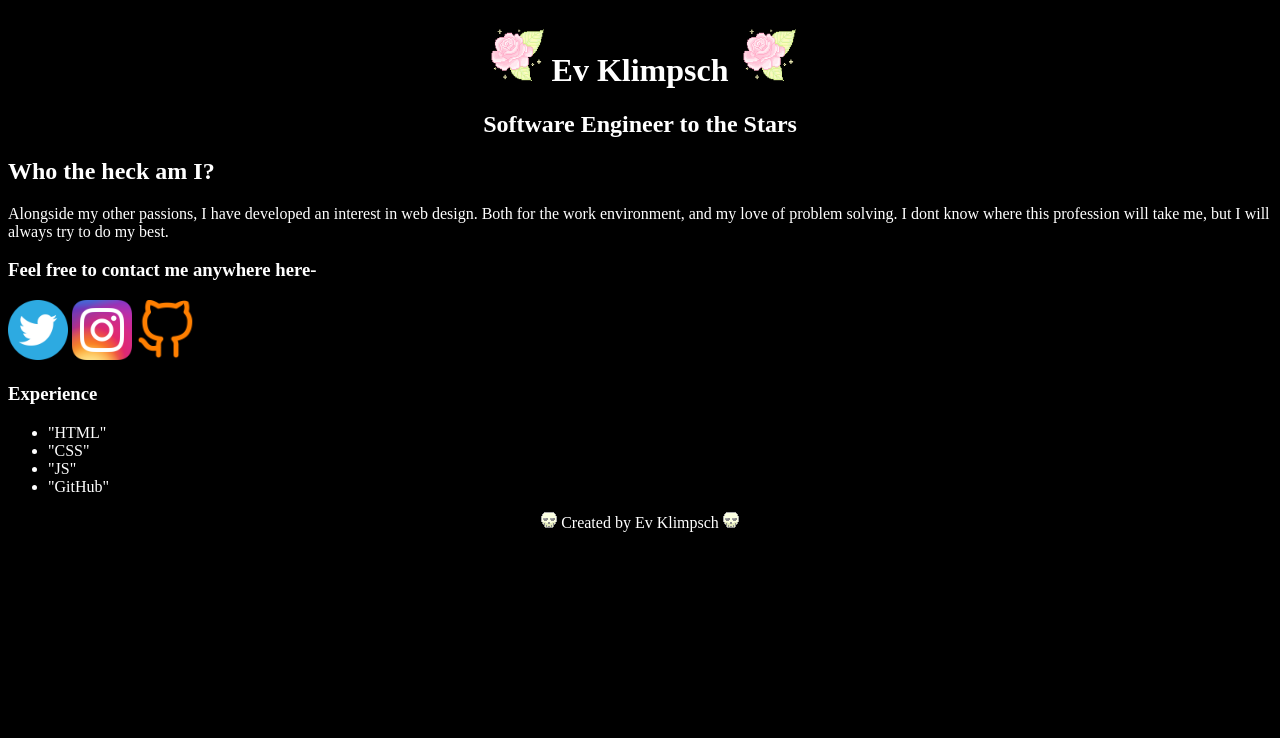
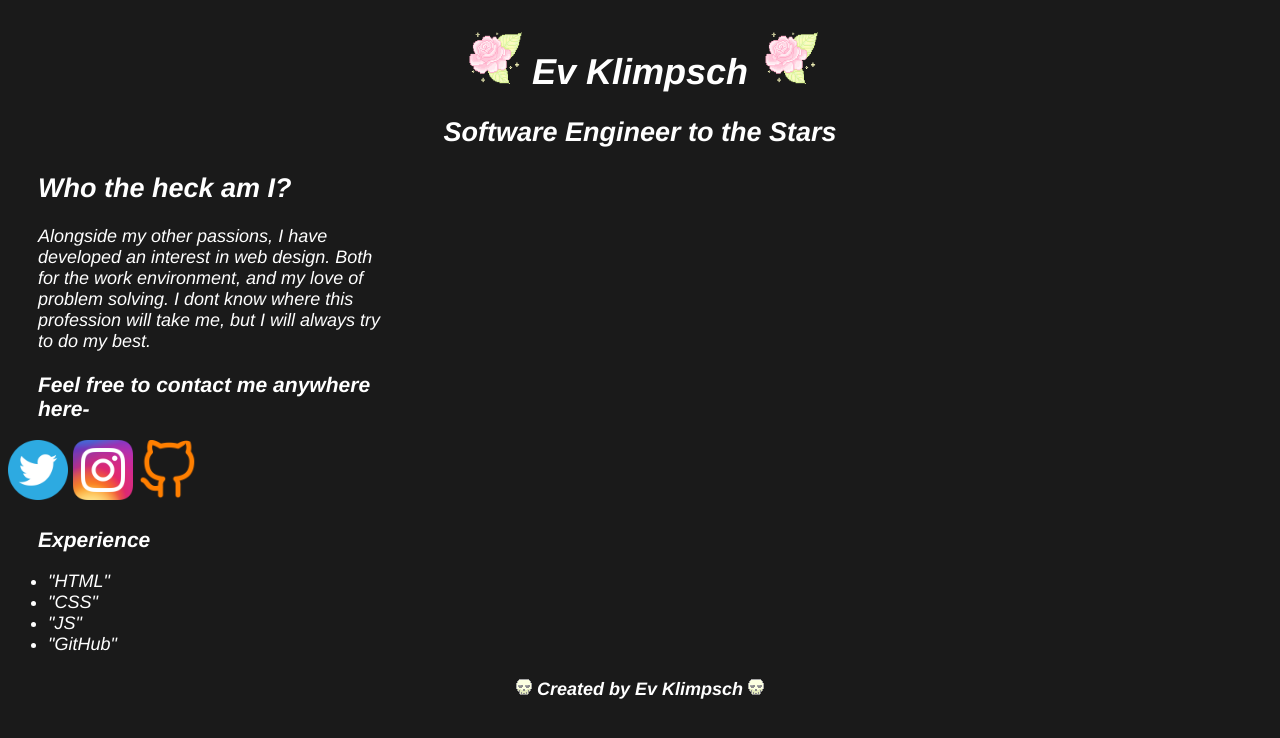
Before and after one commit to spitzgore/personal_website, a plain HTML site: page index.html in a window 1280 px wide. Drawn offline with Linux system fonts and the light colour scheme.

Commit message:
Changed body font, spacing out text, added new links

```diff
--- a/index.html
+++ b/index.html
@@ -4,12 +4,14 @@
         <link rel="stylesheet" href="style.css"/>
         <title>Ev Klimpsch - Personal Website</title>
         <style>
-            p,
-            h1,
-            h2,
-            h3,
-            ul {
+            p, h1, h2, h3, h4, ul, div {
               color: rgb(255, 255, 255);
+            }
+            p {
+                position: static;
+                left: 140;
+                width: 350px;
+                height: 120px
             }
 
         </style>
@@ -31,13 +33,16 @@
                 Software Engineer to the Stars</h2>
         </header>
         <main>
-            <h2>Who the heck am I?</h2>
-            <p>
+            <h2 style = "position:relative; left:30px; top:2px; width: 350px;">
+                Who the heck am I?</h2>
+            <div style = "position:relative; left:30px; top:2px; width: 350px;">
+
                 Alongside my other passions, I have developed an interest in web design.
                 Both for the work environment, and my love of problem solving. I dont know where this
                 profession will take me, but I will always try to do my best.
-            </p>
-            <h3>Feel free to contact me anywhere here-</h3>
+            </div>
+            <h3 style = "position:relative; left:30px; top:2px; width: 350px;">
+                Feel free to contact me anywhere here-</h3>
             <a href="https://twitter.com/Pontifex"><img src="./image/twiticon.png"
                 width="60"
                 height="60"></a>
@@ -47,7 +52,8 @@
             <a href="https://github.com/spitzgore"><img src="./image/github.png"
                 width="60"
                 height="60"></a>
-            <h3>Experience</h3>
+            <h3 style = "position:relative; left:30px; top:2px; width: 350px;">
+                Experience</h3>
             <ul>
                 <li>
                     "HTML"
@@ -65,11 +71,11 @@
 
         </main>
         <footer>
-            <p style="text-align:center;">
+            <h4 style="text-align:center;">
                 <img src="./image/Skull 0021.png">
                 Created by Ev Klimpsch
                 <img src="./image/Skull 0021.png">
-            </p>
+            </h4>
         </footer>
     </body>
 </html>
--- a/style.css
+++ b/style.css
@@ -1 +1,4 @@
-body { background: #000000}
+body { background: #1a1a1a}
+body { font-style: italic;}
+body { font-family: 'Franklin Gothic Medium', 'Arial Narrow', Arial, sans-serif}
+body { font-size: large;}
```
